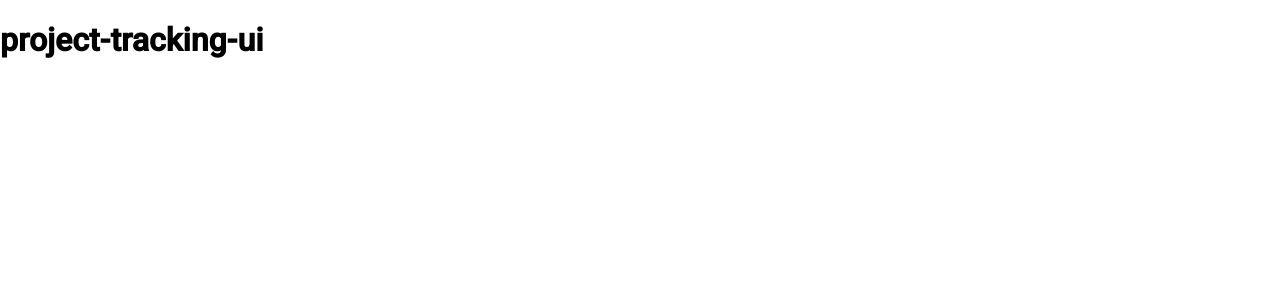
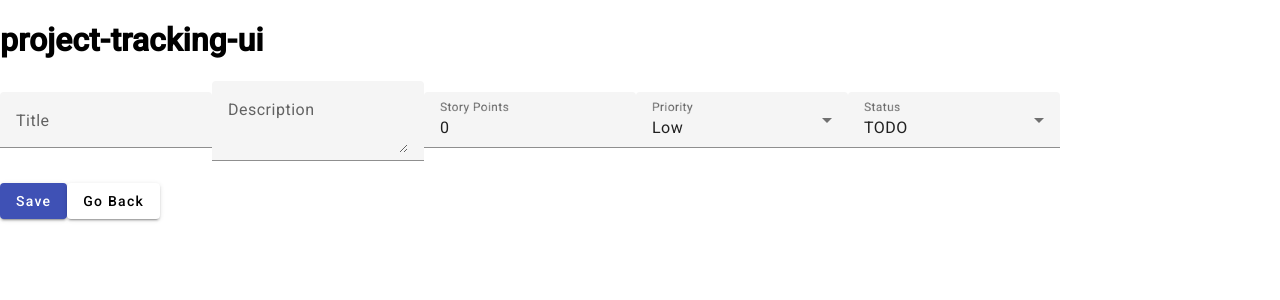
Before and after one commit to gmroldan/project-tracking-ui, an Angular app: page /tasks/new in a window 1280 px wide. Before the commit this address led to /. Shown: the top 300 px of the page. Built offline with nearby package versions, Linux system fonts and the light colour scheme.

Commit message:
New view to create new tasks

```diff
--- a/src/app/app-routing.module.ts
+++ b/src/app/app-routing.module.ts
@@ -5,6 +5,7 @@ import { TaskDetailComponent } from './task-detail/task-detail.component';
 
 const routes: Routes = [
   { path: 'board', component: TasksBoardComponent },
+  { path: 'tasks/new', component: TaskDetailComponent },
   { path: 'detail/:id', component: TaskDetailComponent },
   { path: '', redirectTo: '/board', pathMatch: 'full' }
 ];
--- a/src/app/task-detail/task-detail.component.html
+++ b/src/app/task-detail/task-detail.component.html
@@ -1,4 +1,8 @@
 <div *ngIf="task">
+  <mat-form-field>
+    <mat-label>Title</mat-label>
+    <input matInput [(ngModel)]="task.title">
+  </mat-form-field>
   <mat-form-field>
     <mat-label>Description</mat-label>
     <textarea matInput [(ngModel)]="task.description"></textarea>
--- a/src/app/task-detail/task-detail.component.ts
+++ b/src/app/task-detail/task-detail.component.ts
@@ -1,4 +1,4 @@
-import { Component, Input } from '@angular/core';
+import { Component } from '@angular/core';
 import { ActivatedRoute } from '@angular/router';
 import { Task } from '../task';
 import { TaskService } from '../task.service';
@@ -10,9 +10,10 @@ import { Location } from '@angular/common';
   styleUrls: ['./task-detail.component.css']
 })
 export class TaskDetailComponent {
-  @Input() task?: Task;
+  task: Task = {title: '', description: '', storyPoints: 0, priority: 'Low', status: 'TODO'};
   priorities: string[] = ['Low', 'Medium', 'High'];
   statuses: string[] = ['TODO', 'IN_PROGRESS', 'DONE'];
+  isUpdate: boolean = false;
 
   constructor(
     private route: ActivatedRoute,
@@ -20,7 +21,10 @@ export class TaskDetailComponent {
     private taskService: TaskService) {}
 
   ngOnInit(): void {
-    this.getTask();
+    if (this.route.snapshot.paramMap.has('id')) {
+      this.isUpdate = true;
+      this.getTask();
+    }
   }
 
   getTask(): void {
@@ -30,8 +34,11 @@ export class TaskDetailComponent {
   }
 
   save(): void {
-    if (this.task) {
-      this.taskService.update(this.task)
+    if (this.isUpdate) {
+      this.taskService.updateTask(this.task)
+        .subscribe(() => this.goBack());
+    } else {
+      this.taskService.createTask(this.task)
         .subscribe(() => this.goBack());
     }
   }
--- a/src/app/task.service.ts
+++ b/src/app/task.service.ts
@@ -22,7 +22,11 @@ export class TaskService {
     return this.http.get<Task>(url);
   }
 
-  update(task: Task): Observable<Task> {
+  updateTask(task: Task): Observable<Task> {
     return this.http.put<Task>(this.apiUrl, task);
   }
+
+  createTask(task: Task): Observable<Task> {
+    return this.http.post<Task>(this.apiUrl, task);
+  }
 }
--- a/src/app/task.ts
+++ b/src/app/task.ts
@@ -1,5 +1,5 @@
 export interface Task {
-    id: number;
+    id?: number;
     title: string;
     description: string;
     storyPoints: number;
--- a/src/app/tasks-board/tasks-board.component.html
+++ b/src/app/tasks-board/tasks-board.component.html
@@ -1,3 +1,4 @@
+<button mat-raised-button color="primary" routerLink="/tasks/new">Create</button>
 <li *ngFor="let task of tasks">
     <app-task-card [task]="task"></app-task-card>
 </li>
```
